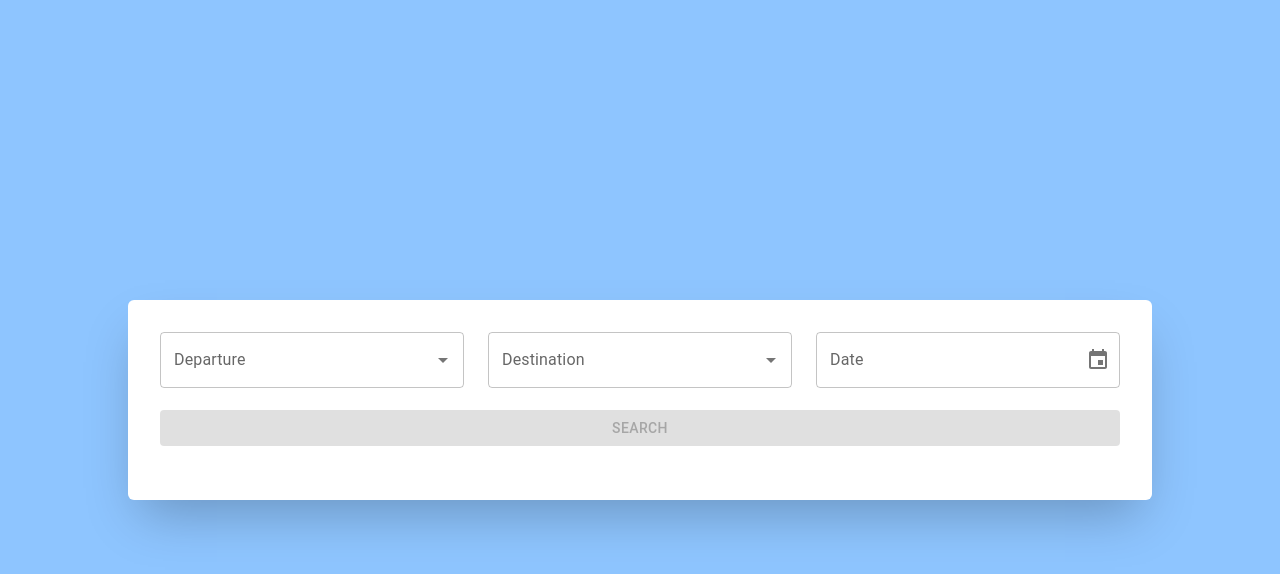
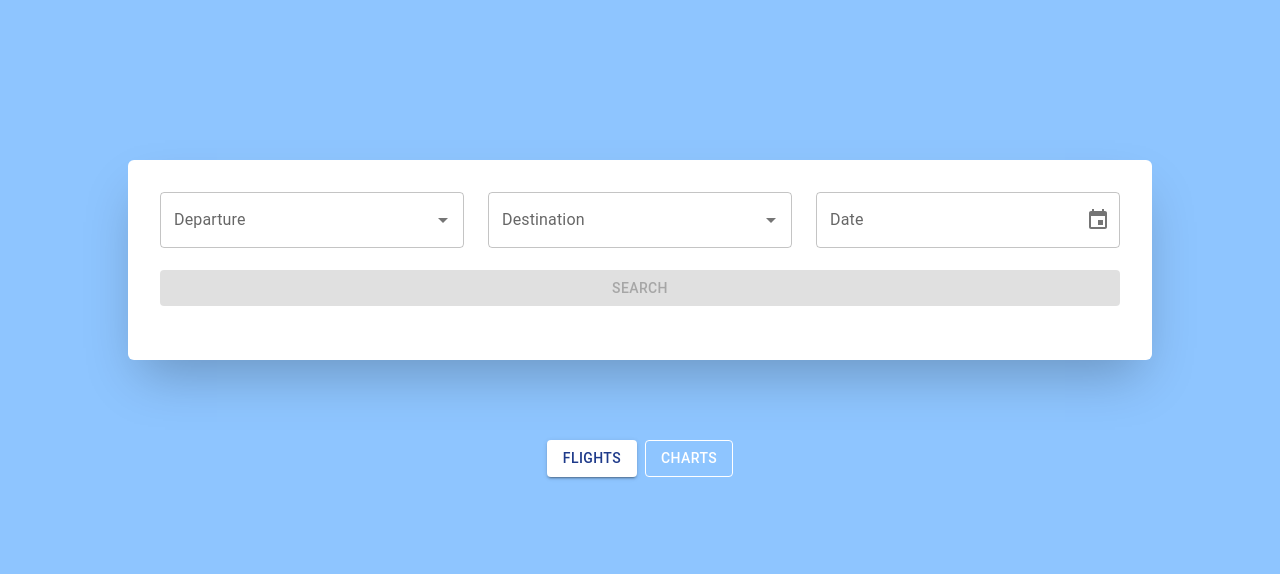
Before and after one commit to faridulhaque/JT-Spotter-AI-Flight-App, a Next.js app: page / in a window 1280 px wide. Shown: the top 574 px of the page. Built offline with nearby package versions, Linux system fonts and the light colour scheme.

Commit message:
flight cards showed up

```diff
--- a/app/page.tsx
+++ b/app/page.tsx
@@ -1,10 +1,9 @@
-import Layout from "@/components/Layout";
+import HomePage from "@/components/HomePage";
 
 export default function Home() {
-
   return (
     <div>
-      <Layout></Layout>
+      <HomePage></HomePage>
     </div>
   );
 }
--- /dev/null
+++ b/components/Chart.tsx
@@ -0,0 +1,9 @@
+import React from 'react'
+
+function Chart() {
+  return (
+    <div>Chart</div>
+  )
+}
+
+export default Chart
--- /dev/null
+++ b/components/FlightCard.tsx
@@ -0,0 +1,65 @@
+import { Box, Typography } from "@mui/material";
+import { FlightUI } from "@/services/types";
+import dayjs from "dayjs";
+
+type PropsFlightCard = {
+  flight: FlightUI;
+};
+
+export function FlightCard({ flight }: PropsFlightCard) {
+  return (
+    <Box
+      sx={{
+        backgroundColor: "#fff",
+        borderRadius: 2,
+        p: { xs: 2, md: 3 },
+        boxShadow: 2,
+        border: "1px solid #e5e7eb",
+        color: "#000",
+        width: "100%",
+        my: 1,
+      }}
+    >
+      <Box
+        sx={{
+          display: "grid",
+          gridTemplateColumns: {
+            xs: "1fr",
+            sm: "1fr 1fr",
+            md: "2fr 3fr 3fr 1.5fr",
+          },
+          gap: 2,
+          alignItems: "center",
+        }}
+      >
+        <Box>
+          <Typography sx={{ color: "#1e3a8a", fontWeight: 600 }}>
+            {flight.airlineCode}
+          </Typography>
+          <Typography variant="body2">{flight.flightNumber}</Typography>
+        </Box>
+
+        <Box>
+          <Typography fontWeight={600}>
+            {flight.from} → {flight.to}
+          </Typography>
+          <Typography variant="body2">Stops: {flight.stops}</Typography>
+        </Box>
+
+        <Box>
+          <Typography variant="body2">
+            Dep: {dayjs(flight.departureAt).format("DD MMM YYYY, HH:mm")}
+          </Typography>
+          Arr: {dayjs(flight.arrivalAt).format("DD MMM YYYY, HH:mm")}
+          <Typography variant="body2"></Typography>
+        </Box>
+
+        <Box sx={{ textAlign: { xs: "left", md: "right" } }}>
+          <Typography sx={{ fontWeight: 700, color: "#1e3a8a" }}>
+            {flight.price} {flight.currency}
+          </Typography>
+        </Box>
+      </Box>
+    </Box>
+  );
+}
--- /dev/null
+++ b/components/FlightList.tsx
@@ -0,0 +1,18 @@
+import { FlightUI } from "@/services/types";
+import React from "react";
+import { FlightCard } from "./FlightCard";
+type PropsFlightList = {
+  flights: FlightUI[];
+};
+
+function FlightList({ flights }: PropsFlightList) {
+  return (
+    <div className="w-full px-2 sm:px-4 md:px-0 md:w-11/12 max-w-6xl mx-auto py-10">
+      {flights.map((f) => (
+        <FlightCard key={f.id} flight={f} />
+      ))}
+    </div>
+  );
+}
+
+export default FlightList;
--- a/components/Layout.tsx
+++ b/components/HomePage.tsx
@@ -1,16 +1,18 @@
 "use client";
-import { Airports } from "@/services/types";
+import { Airports, FlightOffer } from "@/services/types";
 import React, { useEffect, useState } from "react";
 import TextField from "@mui/material/TextField";
 import Autocomplete from "@mui/material/Autocomplete";
-import { DemoContainer } from "@mui/x-date-pickers/internals/demo";
 import { AdapterDayjs } from "@mui/x-date-pickers/AdapterDayjs";
 import { LocalizationProvider } from "@mui/x-date-pickers/LocalizationProvider";
 import { DatePicker } from "@mui/x-date-pickers/DatePicker";
 import dayjs, { Dayjs } from "dayjs";
-import { Button } from "@mui/material";
+import { Box, Button } from "@mui/material";
+import Chart from "./Chart";
+import FlightList from "./FlightList";
 
-function Layout() {
+function HomePage() {
+  const [showChart, setShowChart] = useState(false);
   const [departureValue, setDepartureValue] = useState<Airports | null>(null);
   const [departureInput, setDepartureInput] = useState("");
   const [departureOptions, setDepartureOptions] = useState<Airports[]>([]);
@@ -23,7 +25,7 @@ function Layout() {
 
   const [date, setDate] = useState<Dayjs | null>(null);
 
-  const [allData, setAllData] = useState([]);
+  const [allData, setAllData] = useState<FlightOffer[] | null>(null);
 
   useEffect(() => {
     async function getSearchData() {
@@ -50,15 +52,13 @@ function Layout() {
     const tokenData = await tokenRes.json();
     const token = tokenData?.data?.access_token;
     const dateString = date?.format("YYYY-MM-DD");
+    const url = `https://test.api.amadeus.com/v2/shopping/flight-offers?originLocationCode=${departureValue?.iata}&destinationLocationCode=${destinationValue?.iata}&departureDate=${dateString}&adults=1`;
 
-    const flightsRes = await fetch(
-      `https://test.api.amadeus.com/v2/shopping/flight-offers?originLocationCode=${departureValue?.iata}&destinationLocationCode=${destinationValue?.iata}&departureDate=${dateString}&adults=1`,
-      {
-        headers: {
-          Authorization: `Bearer ${token}`,
-        },
+    const flightsRes = await fetch(url, {
+      headers: {
+        Authorization: `Bearer ${token}`,
       },
-    );
+    });
 
     const flightsData = await flightsRes.json();
     setAllData(flightsData.data);
@@ -75,9 +75,32 @@ function Layout() {
     sameValueError || !departureValue?.iata || !destinationValue?.iata || !date,
   );
 
+  //   console.log("alldata", allData);
+
+  const flights = (allData ?? []).map((offer) => {
+    const segments = offer.itineraries[0].segments;
+    const first = segments[0];
+    const last = segments[segments.length - 1];
+
+    return {
+      id: offer.id,
+      airlineCode: first.carrierCode,
+      flightNumber: `${first.carrierCode}${first.number}`,
+      from: first.departure.iataCode,
+      to: last.arrival.iataCode,
+      departureAt: first.departure.at,
+      arrivalAt: last.arrival.at,
+      price: Number(offer.price.total),
+      currency: offer.price.currency,
+      stops: segments.length - 1,
+    };
+  });
+
+  console.log("flights", flights);
+
   return (
-    <div className="min-h-screen flex items-center justify-center bg-blue-300">
-      <div className="shadow-2xl bg-white w-11/12 max-w-5xl rounded-md p-8">
+    <div className="min-h-screen flex flex-col items-center bg-blue-300">
+      <div className="shadow-2xl bg-white w-11/12 max-w-5xl rounded-md p-8 mt-40">
         <div className="grid grid-cols-1 md:grid-cols-3 gap-6">
           <Autocomplete<Airports>
             options={departureOptions}
@@ -140,8 +163,48 @@ function Layout() {
           </Button>
         </div>
       </div>
+      <div className="mt-20">
+        <Box sx={{ display: "flex", gap: 1 }}>
+          <Button
+            onClick={() => setShowChart(false)}
+            variant={showChart ? "outlined" : "contained"}
+            sx={{
+              backgroundColor: showChart ? "transparent" : "#fff",
+              color: showChart ? "#fff" : "#1e3a8a",
+              borderColor: "#fff",
+              "&:hover": {
+                backgroundColor: showChart ? "rgba(255,255,255,0.1)" : "#fff",
+              },
+            }}
+          >
+            Flights
+          </Button>
+
+          <Button
+            onClick={() => setShowChart(true)}
+            variant={showChart ? "contained" : "outlined"}
+            sx={{
+              backgroundColor: showChart ? "#fff" : "transparent",
+              color: showChart ? "#1e3a8a" : "#fff",
+              borderColor: "#fff",
+              "&:hover": {
+                backgroundColor: showChart ? "#fff" : "rgba(255,255,255,0.1)",
+              },
+            }}
+          >
+            Charts
+          </Button>
+        </Box>
+      </div>
+      <div className=" w-full">
+        {showChart ? (
+          <Chart></Chart>
+        ) : (
+          <FlightList flights={flights}></FlightList>
+        )}
+      </div>
     </div>
   );
 }
 
-export default Layout;
+export default HomePage;
--- a/services/types.ts
+++ b/services/types.ts
@@ -1,6 +1,38 @@
 export type Airports = {
-    city: string;
-    airport: string;
-    iata: string;
-    country: string
+  city: string;
+  airport: string;
+  iata: string;
+  country: string;
+};
+
+type Segment = {
+  carrierCode: string;
+  number: string;
+  departure: { iataCode: string; at: string };
+  arrival: { iataCode: string; at: string };
+};
+
+type Itinerary = {
+  duration: string;
+  segments: Segment[];
+};
+
+export type FlightOffer = {
+  id: string;
+  itineraries: Itinerary[];
+  price: { total: string; currency: string };
+};
+
+
+export type FlightUI = {
+  id: string
+  airlineCode: string
+  flightNumber: string
+  from: string
+  to: string
+  departureAt: string
+  arrivalAt: string
+  price: number
+  currency: string
+  stops: number
 }
```
